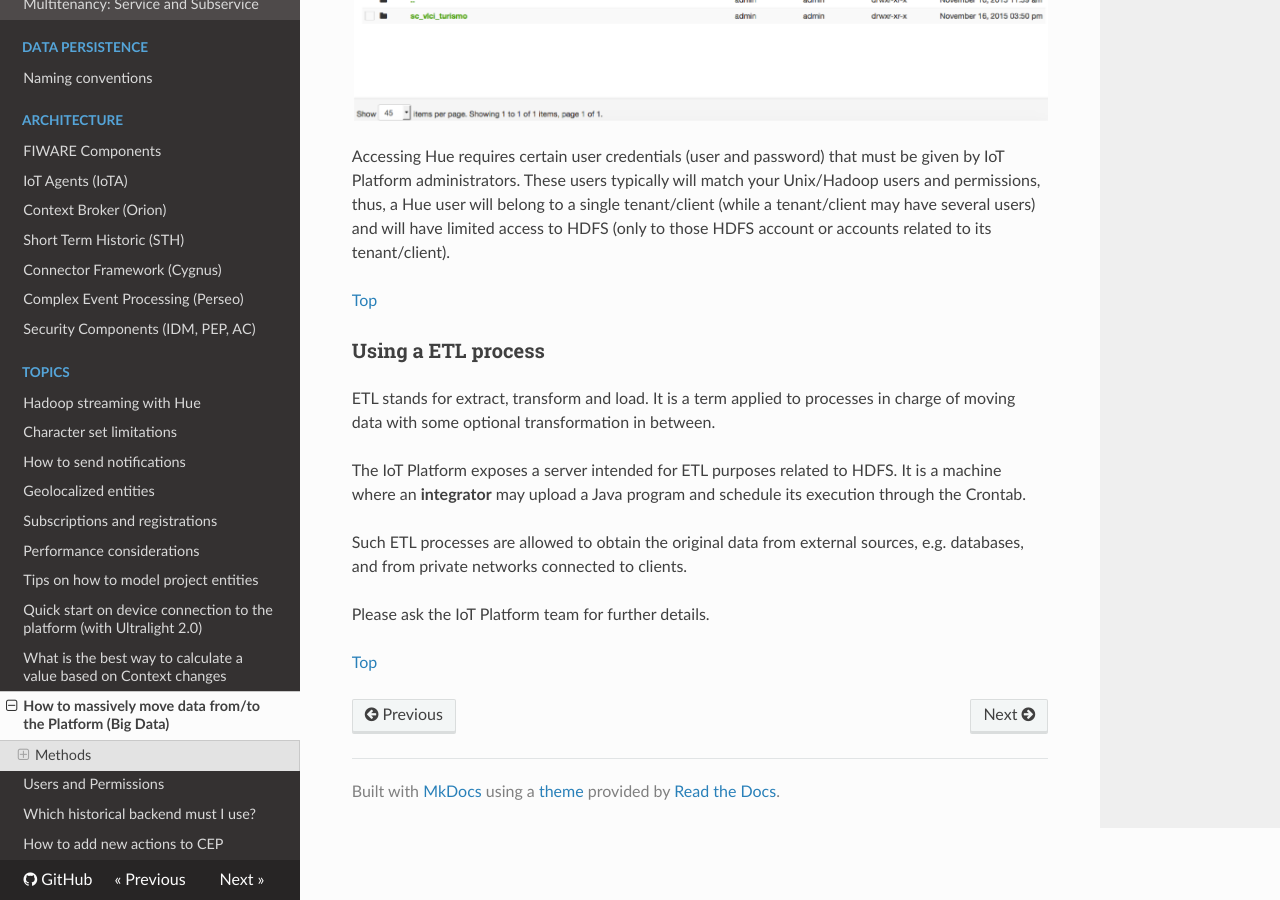
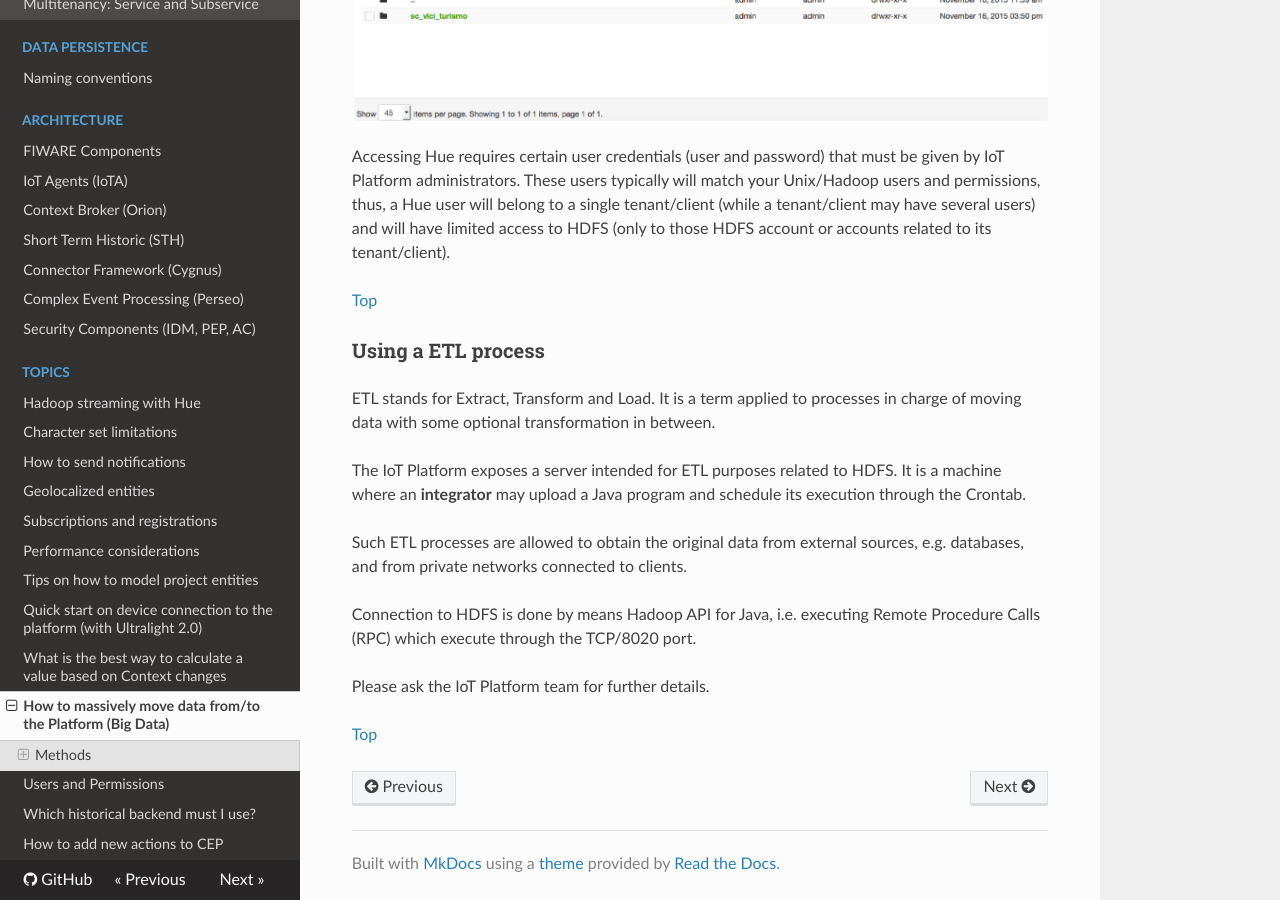
Before and after one commit to telefonicaid/thinking-cities, an MkDocs documentation site: the page built from docs/topics/move_big_data.md, in a window 1280 px wide and 900 px high, scrolled down 2469 px. Built offline with MkDocs 1.6.1, drawn with Linux system fonts in a browser that asks for light colours; nearby versions of some CDN libraries; old or Windows-style settings are respelled for this version of MkDocs.

Commit message:
Add details about the HDFS connection for ETL processes

```diff
--- a/docs/topics/move_big_data.md
+++ b/docs/topics/move_big_data.md
@@ -66,12 +66,14 @@ Accessing Hue requires certain user credentials (user and password) that must be
 [Top](#top)
 
 ###<a name="section3"></a>Using a ETL process
-ETL stands for extract, transform and load. It is a term applied to processes in charge of moving data with some optional transformation in between.
+ETL stands for Extract, Transform and Load. It is a term applied to processes in charge of moving data with some optional transformation in between.
 
 The IoT Platform exposes a server intended for ETL purposes related to HDFS. It is a machine where an **integrator** may upload a Java program and schedule its execution through the Crontab.
 
 Such ETL processes are allowed to obtain the original data from external sources, e.g. databases, and from private networks connected to clients.
 
+Connection to HDFS is done by means Hadoop API for Java, i.e. executing Remote Procedure Calls (RPC) which execute through the TCP/8020 port.
+
 Please ask the IoT Platform team for further details.
 
 [Top](#top)
```
